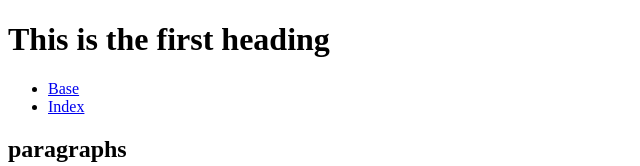
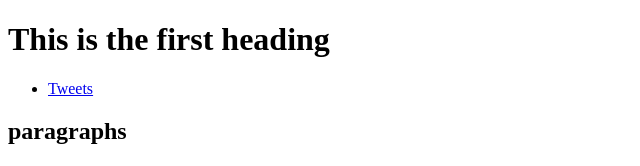
Before and after one commit to EyosiyasGe/My_First_Portfolio, a plain HTML site: page html_basic/index.html in a window 1280 px wide. Shown: the top 166 px of the page, without its empty margins (0-640 px from the left). Drawn offline with Linux system fonts and the light colour scheme.

Commit message:
Forth week

```diff
--- a/html_basic/index.html
+++ b/html_basic/index.html
@@ -10,8 +10,7 @@
     <h1>This is the first heading</h1>
     <nav>
     <ul class="">
-            <li><a href="/base_index.html" target="_blank" > Base</a></li>
-            <li><a href="/index.html" target="_blank"> Index</a> </li>
+            <li><a href="/html_basic/tweets.html" target="_blank" > Tweets</a></li>
         </ul>
     </nav>
 </nav>
```
